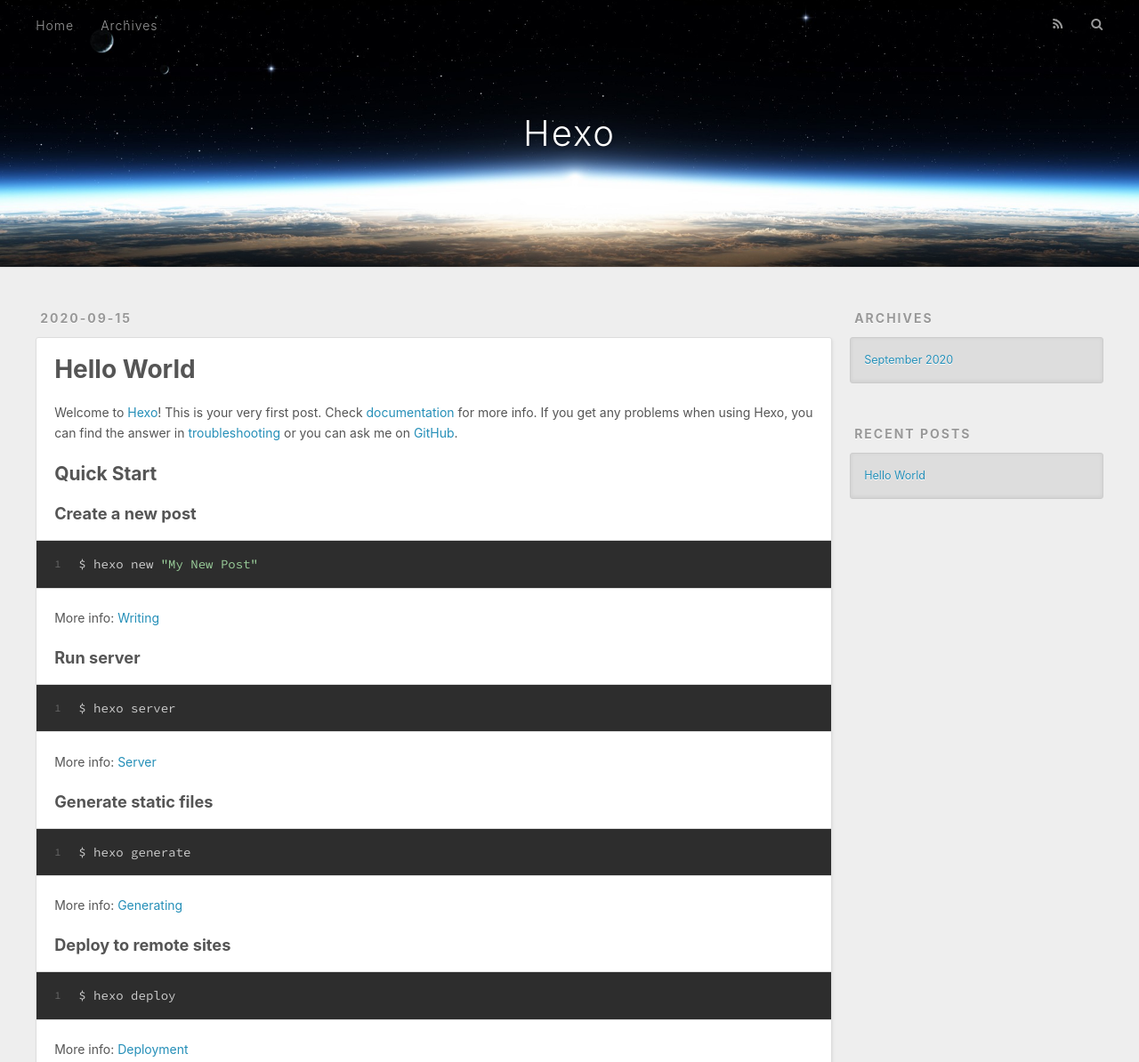
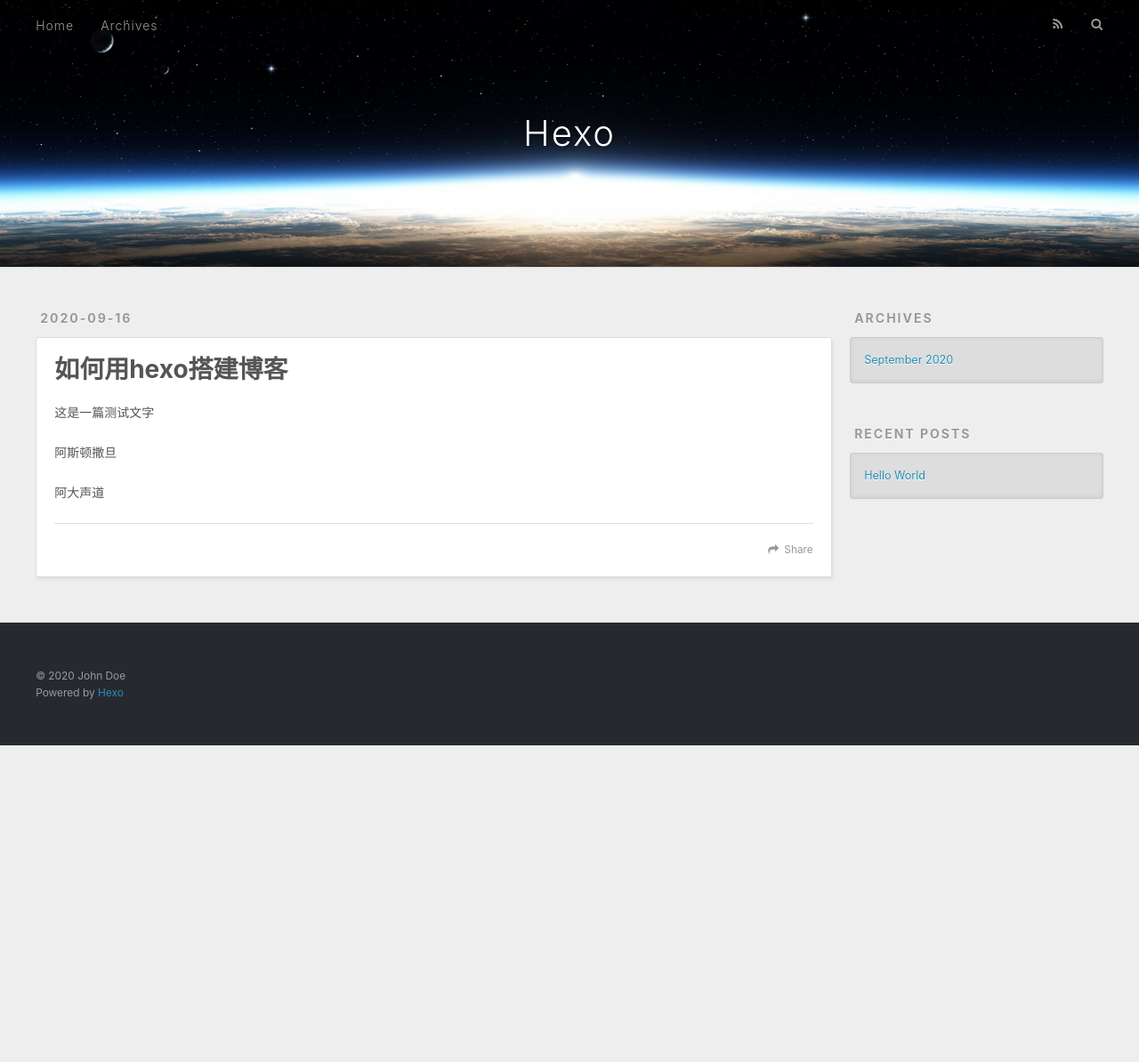
Before and after one commit to huyifan/huyifan.github.io, a plain HTML site: page 如何用hexo搭建博客/index.html in a window 1280 px wide. Shown: the top 1194 px of the page at 89% size. After the commit the page ends 838 px from the top, so only its background shows below. Drawn offline with nearby package versions, Linux system fonts and the light colour scheme.

Commit message:
Site updated: 2020-09-16 10:38:24

```diff
--- a/index.html
+++ b/如何用hexo搭建博客/index.html
@@ -5,13 +5,17 @@
 
 
 
-  <title>Hexo</title>
+  <title>如何用hexo搭建博客 | Hexo</title>
   <meta name="viewport" content="width=device-width, initial-scale=1, maximum-scale=1">
-  <meta property="og:type" content="website">
-<meta property="og:title" content="Hexo">
-<meta property="og:url" content="http://example.com/index.html">
+  <meta name="description" content="这是一篇测试文字 阿斯顿撒旦 阿大声道">
+<meta property="og:type" content="website">
+<meta property="og:title" content="如何用hexo搭建博客">
+<meta property="og:url" content="http://example.com/%E5%A6%82%E4%BD%95%E7%94%A8hexo%E6%90%AD%E5%BB%BA%E5%8D%9A%E5%AE%A2/index.html">
 <meta property="og:site_name" content="Hexo">
+<meta property="og:description" content="这是一篇测试文字 阿斯顿撒旦 阿大声道">
 <meta property="og:locale" content="en_US">
+<meta property="article:published_time" content="2020-09-16T02:37:47.000Z">
+<meta property="article:modified_time" content="2020-09-16T02:38:18.502Z">
 <meta property="article:author" content="John Doe">
 <meta name="twitter:card" content="summary">
 
@@ -62,12 +66,10 @@
   </div>
 </header>
       <div class="outer">
-        <section id="main">
-
-    <article id="post-hello-world" class="article article-type-post" itemscope itemprop="blogPost">
+        <section id="main"><article id="page-" class="article article-type-page" itemscope itemprop="blogPost">
   <div class="article-meta">
-    <a href="/2020/09/15/hello-world/" class="article-date">
-  <time datetime="2020-09-15T07:48:14.619Z" itemprop="datePublished">2020-09-15</time>
+    <a href="/%E5%A6%82%E4%BD%95%E7%94%A8hexo%E6%90%AD%E5%BB%BA%E5%8D%9A%E5%AE%A2/index.html" class="article-date">
+  <time datetime="2020-09-16T02:37:47.000Z" itemprop="datePublished">2020-09-16</time>
 </a>
 
   </div>
@@ -77,8 +79,8 @@
       <header class="article-header">
 
 
-    <h1 itemprop="name">
-      <a class="article-title" href="/2020/09/15/hello-world/">Hello World</a>
+    <h1 class="article-title" itemprop="name">
+      如何用hexo搭建博客
     </h1>
 
 
@@ -86,34 +88,22 @@
 
     <div class="article-entry" itemprop="articleBody">
 
-        <p>Welcome to <a target="_blank" rel="noopener" href="https://hexo.io/">Hexo</a>! This is your very first post. Check <a target="_blank" rel="noopener" href="https://hexo.io/docs/">documentation</a> for more info. If you get any problems when using Hexo, you can find the answer in <a target="_blank" rel="noopener" href="https://hexo.io/docs/troubleshooting.html">troubleshooting</a> or you can ask me on <a target="_blank" rel="noopener" href="https://github.com/hexojs/hexo/issues">GitHub</a>.</p>
-<h2 id="Quick-Start"><a href="#Quick-Start" class="headerlink" title="Quick Start"></a>Quick Start</h2><h3 id="Create-a-new-post"><a href="#Create-a-new-post" class="headerlink" title="Create a new post"></a>Create a new post</h3><figure class="highlight bash"><table><tr><td class="gutter"><pre><span class="line">1</span><br></pre></td><td class="code"><pre><span class="line">$ hexo new <span class="string">&quot;My New Post&quot;</span></span><br></pre></td></tr></table></figure>
-
-<p>More info: <a target="_blank" rel="noopener" href="https://hexo.io/docs/writing.html">Writing</a></p>
-<h3 id="Run-server"><a href="#Run-server" class="headerlink" title="Run server"></a>Run server</h3><figure class="highlight bash"><table><tr><td class="gutter"><pre><span class="line">1</span><br></pre></td><td class="code"><pre><span class="line">$ hexo server</span><br></pre></td></tr></table></figure>
-
-<p>More info: <a target="_blank" rel="noopener" href="https://hexo.io/docs/server.html">Server</a></p>
-<h3 id="Generate-static-files"><a href="#Generate-static-files" class="headerlink" title="Generate static files"></a>Generate static files</h3><figure class="highlight bash"><table><tr><td class="gutter"><pre><span class="line">1</span><br></pre></td><td class="code"><pre><span class="line">$ hexo generate</span><br></pre></td></tr></table></figure>
-
-<p>More info: <a target="_blank" rel="noopener" href="https://hexo.io/docs/generating.html">Generating</a></p>
-<h3 id="Deploy-to-remote-sites"><a href="#Deploy-to-remote-sites" class="headerlink" title="Deploy to remote sites"></a>Deploy to remote sites</h3><figure class="highlight bash"><table><tr><td class="gutter"><pre><span class="line">1</span><br></pre></td><td class="code"><pre><span class="line">$ hexo deploy</span><br></pre></td></tr></table></figure>
-
-<p>More info: <a target="_blank" rel="noopener" href="https://hexo.io/docs/one-command-deployment.html">Deployment</a></p>
+        <p>这是一篇测试文字</p>
+<p>阿斯顿撒旦</p>
+<p>阿大声道</p>
 
 
     </div>
     <footer class="article-footer">
-      <a data-url="http://example.com/2020/09/15/hello-world/" data-id="ckf3ol3pf0000qovk0lop1sk7" class="article-share-link">Share</a>
+      <a data-url="http://example.com/%E5%A6%82%E4%BD%95%E7%94%A8hexo%E6%90%AD%E5%BB%BA%E5%8D%9A%E5%AE%A2/index.html" data-id="ckf4rzsyj0000b0vkcfh04pri" class="article-share-link">Share</a>
 
 
     </footer>
   </div>
 
-</article>
 
 
-
-
+</article>
 
 </section>
 
```
Also changed, not shown: 2020/09/15/hello-world/index.html (+1 -1 lines).
